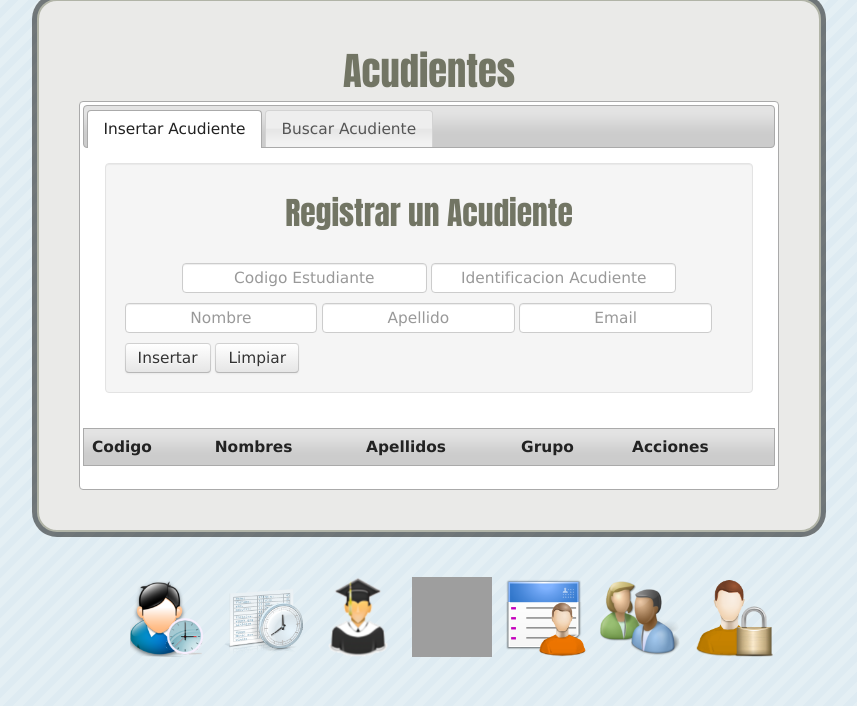
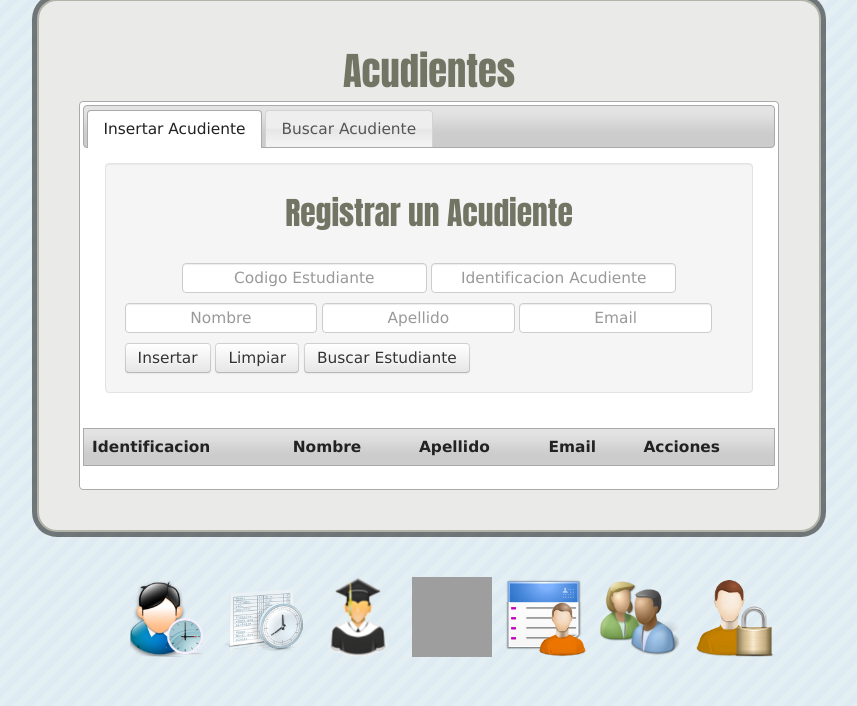
Before and after one commit to juan-david-gomez/LlegadasTarde, a CodeIgniter app: page /LlegadasTarde/acudientes/validar in a window 1280 px wide. Shown: the part 21-727 px from the top of the page, without its empty margins (211-1068 px from the left). Run offline with CodeIgniter, Linux system fonts and the light colour scheme; lists and menus that the app fills with data are empty; grey boxes are pictures that could not be loaded.

Commit message:
Insercion y Busqueda de Acudientes casi lista
falta hacer la edicion eliminacion de cada acudiente

```diff
--- a/application/controllers/acudientes.php
+++ b/application/controllers/acudientes.php
@@ -7,6 +7,7 @@ class Acudientes extends CI_Controller {
 	{
 		parent::__construct();
 		$this->load->model('acudiente');
+		$this->load->model('estudiante');
 	}
 
 	public function validar()
@@ -45,12 +46,24 @@ class Acudientes extends CI_Controller {
         }
         else
         {
-            $mensaje = $this->insertar($estudiante,$nombre,$apellido,$email);
-           	$data['titulo'] = "acudiente";
-           	$data['mensaje'] = $mensaje;
-		 	$this->load->view('includes/cabezera',$data);
-			$this->load->view("llegadas_tarde/acudientes");
-			$this->load->view('includes/pie');
+
+        	if ($this->estudiante->consultar($estudiante,"","",""))
+        	{
+        		$mensaje = $this->insertar($estudiante,$nombre,$apellido,$id,$email);
+        	}else
+        	{
+        		$mensaje = "<div class='alert alert-error' >
+				    <a class='close' data-dismiss='alert'>×</a>
+				    <p class='alert-heading'><strong>Error!</strong> El Codigo del estudiante No existe</p>
+				    </div>";
+        	}
+        		$data['titulo'] = "acudiente";
+        		$data['mensaje'] = $mensaje;
+			 	$this->load->view('includes/cabezera',$data);
+				$this->load->view("llegadas_tarde/acudientes");
+				$this->load->view('includes/pie');
+
+
         }
 	}
 
@@ -68,9 +81,51 @@ class Acudientes extends CI_Controller {
 		{
 				return "<div class='alert alert-error' >
 				    <a class='close' data-dismiss='alert'>×</a>
-				    <p class='alert-heading'><strong>Lo Siento!</strong>  El Acudiante no fue insertado Correctamente </p>
+				    <p class='alert-heading'><strong>Lo Siento!</strong>  El Acudiante no fue insertado Correctamente : ".$respuesta['error']."</p>
 				    </div>";
 		}
+	}
+
+	public function buscarAcudiente ()
+
+	{
+		$id = $this->input->post('id');
+		$estudiante = $this->input->post('codigo');
+
+
+
+		$datos =  $this->acudiente->consutar($id,$estudiante,null,null,null);
+
+
+		if($datos)
+		{
+			foreach ($datos as $row) {
+				$info = "id='".$row->id."'
+						 estudiante='".$row->estudiante."'
+						 nombre='".$row->nombre."'
+						 apellido='".$row->apellido."'
+						 email='".$row->email."''
+						 href='#' ";
+
+				echo '<tr class="'.$row->id.'">';
+
+				echo '<td><a '.$info.'  class="id" >'.$row->id.'</a></td>';
+				echo '<td><a '.$info.'  class="nombre" >'.$row->nombre.'</a></td>';
+				echo '<td><a '.$info.' class="apellido" >'.$row->apellido.'</a></td>';
+				echo '<td><a '.$info.'  class="email" >'.$row->email.'</a></td>';
+				echo '<th>
+						<center>
+						<a class="borrar" href="" title="Borrar" id="'.$row->id.'" >'.img('img/eliminar.png').'</a>
+						<a href=""  id="'.$row->id.'" title="Editar" class="editar" >'.img('img/editar.png').'</a>
+						</center>
+					  </th>';
+				echo '</tr>';
+			}
+		}else
+		{
+			echo "<center><td colspan='4'>No se Encuentra Ningun Acudiante</td></center>";
+		}
+
 	}
 }
 
--- a/application/models/acudiente.php
+++ b/application/models/acudiente.php
@@ -49,17 +49,21 @@ class Acudiente extends CI_Model {
 
 			'id' =>	$id,
 			'estudiante' => $estudiante,
-			'nombre' => $nombnre,
+			'nombre' => $nombre,
 			'apellido' => $apellido,
 			'email' => $email
 			);
 
 		if($this->db->insert('acudientes', $datos))
 		{
-			return true;
+
 		}else
 		{
-			return false;
+			if($data['error'] = $this->db->_error_message())
+			{
+				return $data;
+			}
+
 		}
 	}
 
--- a/application/views/llegadas_tarde/Acudientes.php
+++ b/application/views/llegadas_tarde/Acudientes.php
@@ -33,6 +33,7 @@
 						<br>
 						<input type="submit" value="Insertar" id="Einsertar" class="btn">
 						<input type="button" value="Limpiar" id="Elimpiar" class="btn">
+						<input type="button" value="Buscar Estudiante" id="" class="btn Ebuscar">
 
 			 		</form>
 
@@ -42,31 +43,31 @@
 			 			<h2 align="center">Buscar Estudiante o Acudiente</h2>
 			 			<br>
 			 			<center>
-			 			<div class="input-append">
+
 			 			<input type="text" name="estudiante" id="Ecodigo" placeholder="Codigo Estudiante" class = "span5">
-			 			<button class="btn"><i class="icon-search" style="margin-top : -5px"></i></button>
-			 			</div>
+
 
 			 			<input type="text" name="id" id="Aidentificacion" placeholder="Identificacion Acudiente" class="span5">
 			 			</center>
 
 						<br>
-						<input type="button" value="Buscar" id="buscarE" class="btn">
-						<input type="button" value="Limpiar" id="limpiar" class="btn">
+						<input type="button" value="Buscar" id="buscarA" class="btn">
+						<input type="button" value="Limpiar" id="limpiarA" class="btn">
+						<input type="button" value="Buscar Estudiante" id="" class="btn Ebuscar">
 			 		</form>
 			 	</div>
 			 	<table class="table table-striped">
 
 								<thead>
 								<tr class="ui-widget-header ">
-								<th>Codigo</th>
-								<th>Nombres</th>
-								<th>Apellidos</th>
-								<th>Grupo</th>
+								<th>Identificacion</th>
+								<th>Nombre</th>
+								<th>Apellido</th>
+								<th>Email</th>
 								<th>Acciones</th>
 								</tr>
 								</thead>
-								<tbody id="datosEstudiante">
+								<tbody id="datosAcudientes">
 
 
 								</tbody>
@@ -77,12 +78,126 @@
 		</section>
 	</div>
 </div>
+
+
+<!-- Dialogo para Buscar Estudiante  -->
+
+					<div id="estudiantes" style="display:none" >
+						<center><h1>Buscar un Estudiante</h1></center>
+						<br>
+						<input type="text" name="nombre" id="nombreE" placeholder="Nombre">
+
+
+						<input type="text" name="apellido" id="apellidoE" placeholder="Apellido">
+
+
+						<input type="text" name="grupo" id="grupoE" class="span2" placeholder="Grupo">
+						<br>
+						<input type="button" value="Buscar" id="Busqueda" class="btn">
+						<input type="button" value="Limpiar" id="Limpiar" class="btn">
+						<br><br>
+						    <table class="table ">
+
+								<thead>
+								<tr class="ui-widget-header ">
+								<th>Codigo</th>
+								<th>Nombres</th>
+								<th>Apellidos</th>
+								<th>Grupo</th>
+								</tr>
+
+								</thead>
+								<tbody id="datosEstudiantes">
+
+								</tbody>
+    						</table>
+    						<hr>
+
+						<input type="button" value="Cancelar" id="cerrar" class="btn">
+					</div>
+
+
+
+
 <script type="text/javascript">
 $(function() {
 	//activa las pestañas del Estudiantes
 	$("#tabs").tabs();
 
+	$('#estudiantes').dialog({
+		autoOpen: false,
+		title:"Buscar un Estudiante",
+		height: 470,
+		width: 680,
+		modal: true
 
+	});
+
+	$(".Ebuscar").click(function () {
+		$("#estudiantes").dialog('open');
+	});
+
+	$('#cerrar').click(function(){
+		$('#estudiantes').dialog('close');
+	});
+	//envia los datos de de la busqueda de los estudiantes
+	$('#Busqueda').click(function () {
+		var nombres = $('#nombreE').val();
+
+		var apellidos = $('#apellidoE').val();
+
+		var grupo = $('#grupoE').val();
+
+		$.post("<?php echo site_url('llegadas_tarde/buscarEstudiante') ?>", { nombres: nombres, apellidos: apellidos,grupo:grupo},
+		  function(data){
+		   	$('#datosEstudiantes').html(data);
+		  });
+
+	});
+	//envia el codigo del estudinate en la lista a el campo para hacer el registro
+	$(document).delegate(".es","click",function() {
+		$("#Aestudiante").val($(this).attr('codigo'));
+		$("#Ecodigo").val($(this).attr('codigo'));
+
+		$('#estudiantes').dialog('close');
+		return false;
+	});
+	// funcionalidad del boton Elimpiar del cuadro de busqueda de acudientes
+	$("#Limpiar").click(function() {
+		$('#nombreE').val("");
+
+		$('#apellidoE').val("");
+
+		$('#grupoE').val("");
+	});
+
+	$("#Elimpiar").click(function() {
+		$('#Aestudiante').val("");
+
+		$('#Anombre').val("");
+		$('#Aapellido').val("");
+		$('#Aid').val("");
+		$('#Aemail').val("");
+	});
+
+	$("#limpiarA").click(function() {
+		$('#Ecodigo').val("");
+
+
+		$('#Aidentificacion').val("");
+
+	});
+
+	$("#buscarA").click(function() {
+
+		var codigo = $("#Ecodigo").val();
+		var id = $("#Aidentificacion").val();
+
+		$.post("<?php echo site_url('acudientes/buscarAcudiente') ?>", {id:id,codigo:codigo},
+		  function(data){
+		  	$('#datosAcudientes').html(data);
+		  });
+	})
 })
 
 </script>
```
Also changed, not shown: README.md.
